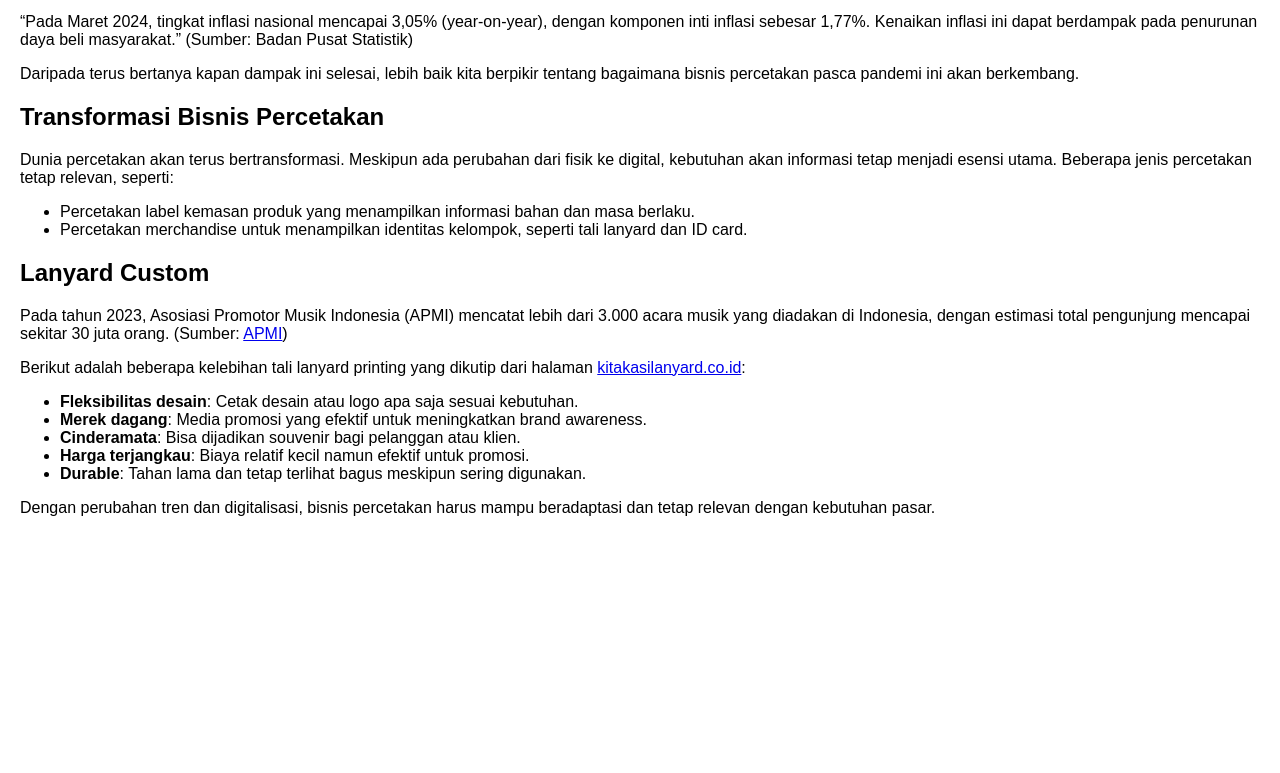
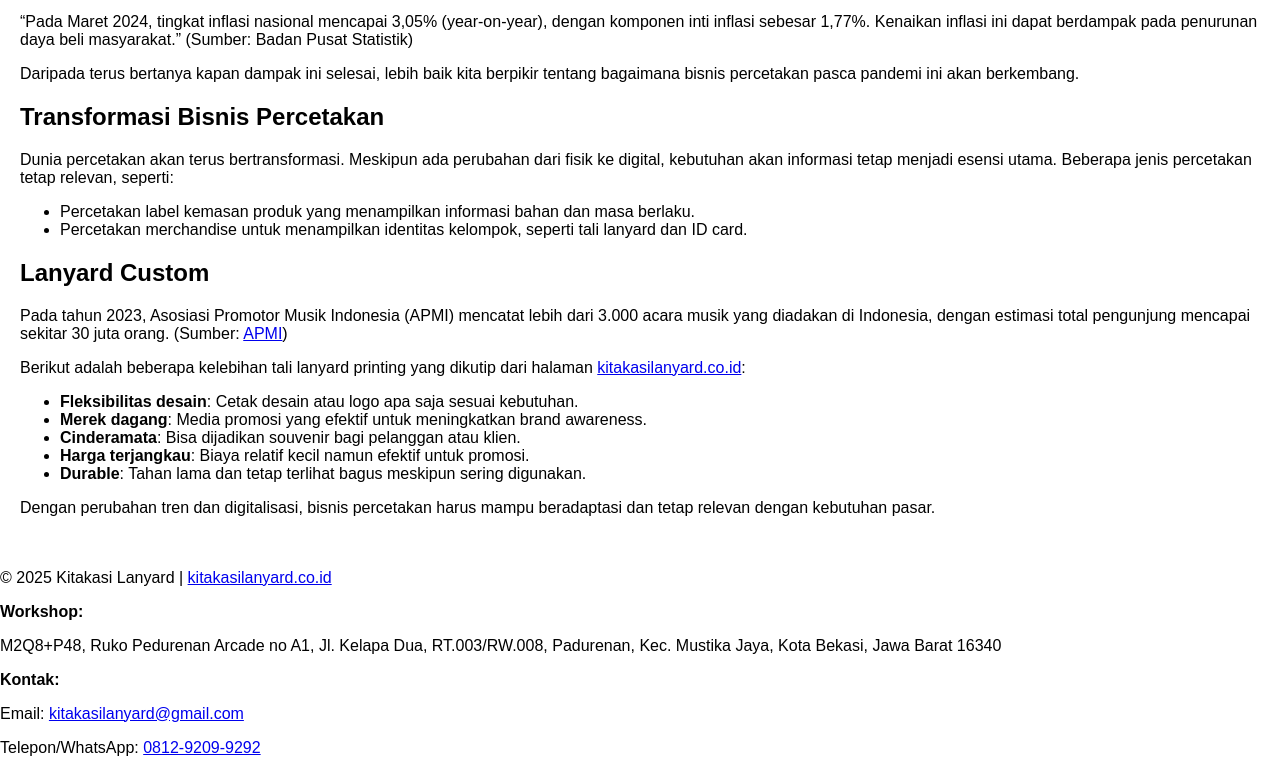
Before and after one commit to kitakasilanyard/lanyard, a plain HTML site: page bisnis-percetakan.html in a window 1280 px wide. Shown: the part 223-996 px from the top of the page. Before the commit the page ends 800 px from the top, so only its background shows below. Drawn offline with Linux system fonts and the light colour scheme.

Commit message:
Update bisnis-percetakan.html

```diff
--- a/bisnis-percetakan.html
+++ b/bisnis-percetakan.html
@@ -62,5 +62,16 @@
         <p>Dengan perubahan tren dan digitalisasi, bisnis percetakan harus mampu beradaptasi dan tetap relevan dengan kebutuhan pasar.</p>
     </div>
 
+    <footer>
+        <p>&copy; 2025 Kitakasi Lanyard | <a href="https://www.kitakasilanyard.co.id" target="_blank">kitakasilanyard.co.id</a></p>
+        <div class="footer-info">
+            <p><strong>Workshop:</strong></p>
+            <p>M2Q8+P48, Ruko Pedurenan Arcade no A1, Jl. Kelapa Dua, RT.003/RW.008, Padurenan, Kec. Mustika Jaya, Kota Bekasi, Jawa Barat 16340</p>
+            <p><strong>Kontak:</strong></p>
+            <p>Email: <a href="mailto:kitakasilanyard@gmail.com">kitakasilanyard@gmail.com</a></p>
+            <p>Telepon/WhatsApp: <a href="tel:+6281292099292">0812-9209-9292</a></p>
+        </div>
+    </footer>
+
 </body>
 </html>
```
